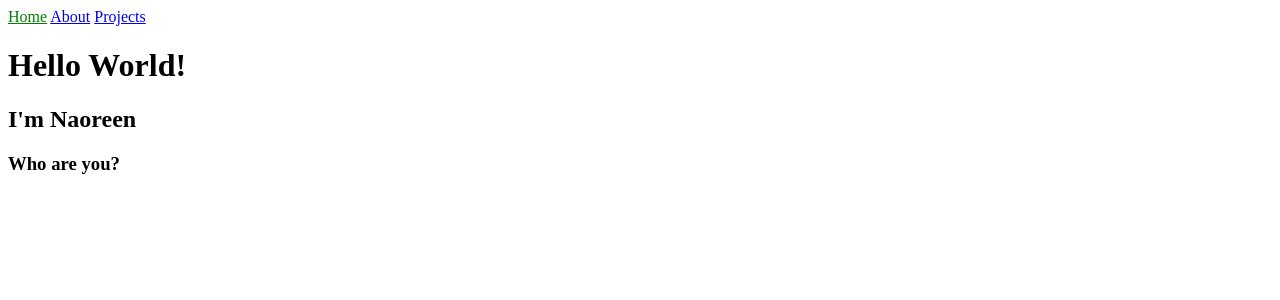
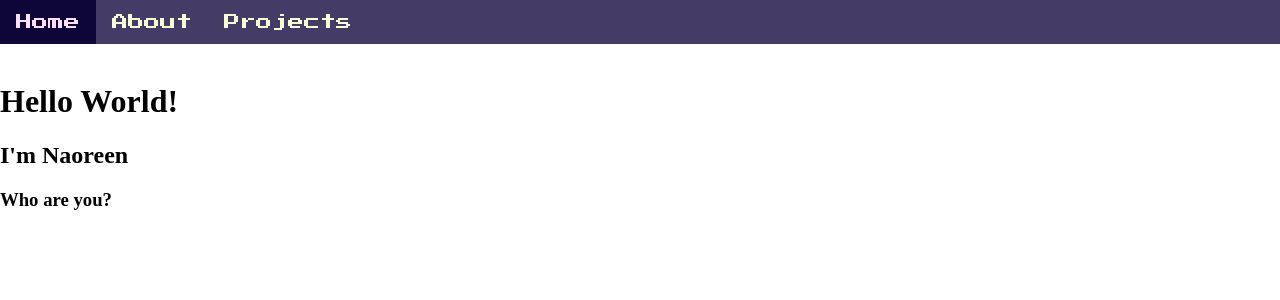
Before and after one commit to kNaoreen/kNaoreen.github.io, a Jekyll site: the page built from index.html, in a window 1280 px wide. Shown: the top 300 px of the page. Built offline with Jekyll 4.4.1, drawn with Linux system fonts in a browser that asks for light colours.

Commit message:
navbar looks cute (the colours could use some work)

```diff
--- a/_includes/navigation.html
+++ b/_includes/navigation.html
@@ -1,5 +1,7 @@
-<nav>
-    {% for item in site.data.navigation %}
-      <a href="{{ item.link }}" {% if page.url == item.link %}class="current"{% endif %}>{{ item.name }}</a>
-    {% endfor %}
+<nav class="navbar">
+    <ul>
+        {% for item in site.data.navigation %}
+            <li><a href="{{ item.link }}" {% if page.url == item.link %}class="current"{% endif %}>{{ item.name }}</a></li>
+        {% endfor %}
+    </ul>
 </nav>
--- a/_layouts/default.html
+++ b/_layouts/default.html
@@ -7,6 +7,7 @@
   </head>
   <body>
     {% include navigation.html %}
+    <br>
     {{ content }}
   </body>
 </html>
--- a/_sass/main.scss
+++ b/_sass/main.scss
@@ -1,3 +1,4 @@
-.current {
-    color: green;
+html, body {
+    margin: 0;
+    height: 100%;
 }
--- /dev/null
+++ b/_sass/navbar.scss
@@ -0,0 +1,29 @@
+.navbar {
+
+}
+
+.navbar ul {
+    list-style-type: none;
+    margin: 0;
+    padding: 0;
+    overflow: hidden;
+    background-color: rgb(68, 59, 102);
+}
+
+.navbar li {
+    float: left;
+}
+
+.navbar li a {
+    display: block;
+    text-align: center;
+    color: rgb(248, 255, 215);
+    padding: 14px 16px;
+    text-decoration: none;
+    font-family: 'Press Start 2P', monospace;
+}
+
+.navbar li a:hover {
+    background-color: rgb(14, 5, 56);
+    color:rgb(255, 223, 251)
+}
--- a/assets/css/styles.scss
+++ b/assets/css/styles.scss
@@ -1,3 +1,5 @@
 ---
 ---
+@import url('https://fonts.googleapis.com/css2?family=Press+Start+2P&display=swap');
 @import 'main';
+@import 'navbar';
```
